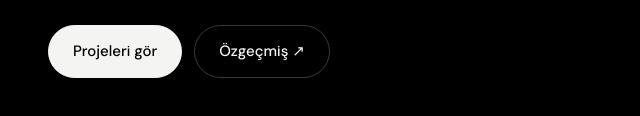
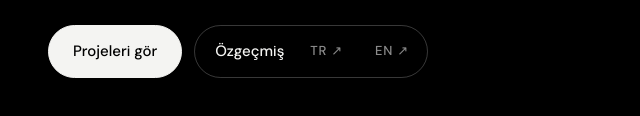
Before and after one commit to erenece/erenece.github.io, a plain HTML site: page index.html in a window 1280 px wide. Shown: the part 650-766 px from the top of the page, 0-640 px from the left. Drawn offline with Linux system fonts and the light colour scheme.

Commit message:
Update resumes and offer both TR and EN on every page

```diff
--- a/assets/css/style.css
+++ b/assets/css/style.css
@@ -139,6 +139,31 @@ ul, ol { padding: 0; list-style: none; }
 .btn--solid:hover { background: var(--accent); border-color: var(--accent); color: var(--on-accent); }
 
 .btn-row { display: flex; flex-wrap: wrap; gap: 12px; }
+
+/* CV dil seçimi: "Özgeçmiş | TR ↗ | EN ↗" tek bir hap içinde */
+.cv-pick {
+  display: inline-flex;
+  align-items: center;
+  gap: 4px;
+  padding: 4px 4px 4px 20px;
+  border: 1px solid var(--line-strong);
+  border-radius: 999px;
+  font-size: 15px;
+  font-weight: 500;
+}
+
+.cv-pick__label { margin-right: 8px; }
+
+.cv-pick a {
+  padding: 9px 14px;
+  border-radius: 999px;
+  font-size: 13px;
+  letter-spacing: 0.06em;
+  color: var(--muted);
+  transition: background 0.25s, color 0.25s;
+}
+
+.cv-pick a:hover { background: var(--accent); color: var(--on-accent); }
 
 /* yuvarlak ok ikonu (kartların köşesinde) */
 .arrow {
--- a/index.html
+++ b/index.html
@@ -52,7 +52,7 @@
           <p class="hero__text">Yapay zekâyla işletmelerin işini kolaylaştıran web ürünleri yapıyorum.</p>
           <div class="btn-row">
             <a class="btn btn--solid" href="#projeler">Projeleri gör</a>
-            <a class="btn" href="/assets/cv/Ece_Eren_CV_TR.pdf" target="_blank" rel="noopener">Özgeçmiş ↗</a>
+            <span class="cv-pick" role="group" aria-label="Özgeçmiş dil seçimi"><span class="cv-pick__label">Özgeçmiş</span><a href="/assets/cv/Ece_Eren_CV_TR.pdf" target="_blank" rel="noopener" hreflang="tr" lang="tr" title="Türkçe">TR ↗</a><a href="/assets/cv/Ece_Eren_CV_EN.pdf" target="_blank" rel="noopener" hreflang="en" lang="en" title="English">EN ↗</a></span>
           </div>
         </div>
 
@@ -361,7 +361,7 @@
         <div class="btn-row" style="justify-content: center;">
           <a class="btn" href="https://github.com/erenece" target="_blank" rel="noopener">GitHub ↗</a>
           <a class="btn" href="https://www.linkedin.com/in/ece-eren-7806ab247" target="_blank" rel="noopener">LinkedIn ↗</a>
-          <a class="btn" href="/assets/cv/Ece_Eren_CV_TR.pdf" target="_blank" rel="noopener">Özgeçmiş ↗</a>
+          <span class="cv-pick" role="group" aria-label="Özgeçmiş dil seçimi"><span class="cv-pick__label">Özgeçmiş</span><a href="/assets/cv/Ece_Eren_CV_TR.pdf" target="_blank" rel="noopener" hreflang="tr" lang="tr" title="Türkçe">TR ↗</a><a href="/assets/cv/Ece_Eren_CV_EN.pdf" target="_blank" rel="noopener" hreflang="en" lang="en" title="English">EN ↗</a></span>
         </div>
       </div>
     </section>
```
Also changed, not shown: en/index.html (+2 -2 lines), 2 other files.
